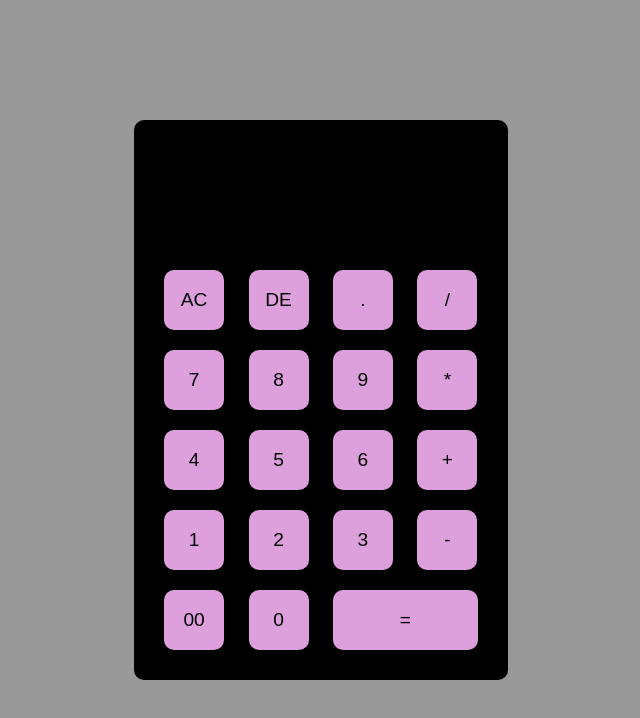
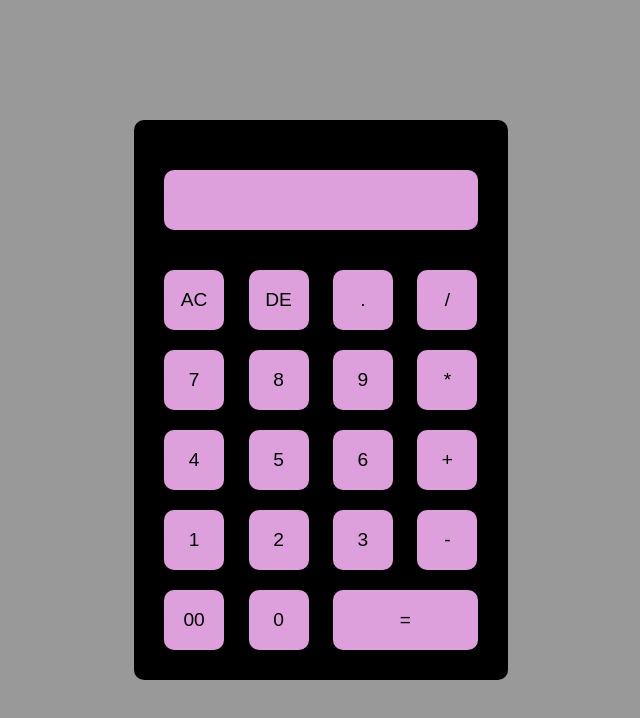
Before and after one commit to mg-varshini/CALCULATOR, a plain HTML site: page index.html in a window 1280 px wide. Shown: the whole page, without its empty margins (319-959 px from the left). Drawn offline with Linux system fonts and the light colour scheme.

Commit message:
Modified again

```diff
--- a/style.css
+++ b/style.css
@@ -41,8 +41,7 @@ form .display input{
     display: flex;
     flex:1;
     text-align: end;
-    color: white;
-    background: none;
+
 }
 form input.equal{
     width: 145px;
```
